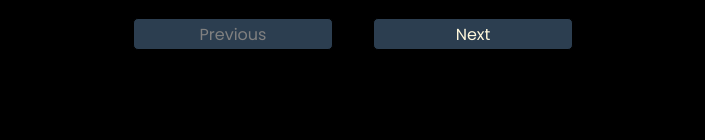
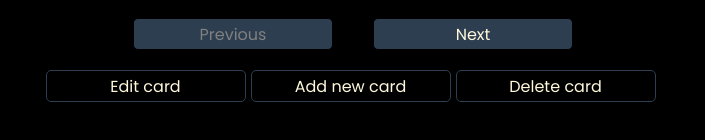
Before and after one commit to cornelia-schulz/flipcards, a Vue app: page / in a window 1280 px wide. Shown: the part 572-712 px from the top of the page, without its empty margins (287-992 px from the left). Built offline with nearby package versions, Linux system fonts and the light colour scheme.

Commit message:
added new components for add and edit card

```diff
--- a/src/components/Flipcard.vue
+++ b/src/components/Flipcard.vue
@@ -11,13 +11,18 @@
             <button @click="card--" :disabled="card <= 0">Previous</button>
             <button @click="card++" :disabled="card >= cards.length-1">Next</button>
         </div>
-
+        <div class="menu">
+            <button class="menu-btn">Edit card</button>
+            <button class="menu-btn">Add new card</button>
+            <button class="menu-btn">Delete card</button>
+        </div>
     </div>
 </template>
 
 <script>
 import Front from './Front.vue'
 import Back from './Back.vue'
+import cards from './data.json'
 export default {
   name: 'Flipcard',
   props: {},
@@ -25,22 +30,7 @@ export default {
       return {
           front: true,
           card: 0,
-          cards: [
-        {
-            id: 1,
-            img: 'https://encrypted-tbn0.gstatic.com/images?q=tbn:ANd9GcRqkayhT3NbL0s1YQqpLbhFnUSYNDqMMlZ1BPz0pi4H1PInC5r1AQ',
-            name: 'Hillary',
-            nickname: 'Hill',
-            url: 'https://en.wikipedia.org/wiki/Hillary_Clinton'
-        },
-        {
-            id: 2,
-            img: 'https://encrypted-tbn0.gstatic.com/images?q=tbn:ANd9GcQvcY5983wXq-E0sMixhCetS8m0onB5GGpcw1nsowMgCBw5Rw1x',
-            name: 'Michelle',
-            nickname: 'Forever first lady',
-            url: 'https://becomingmichelleobama.com/'
-        }
-        ]
+          cards: cards.cards
       }
   },
   methods: {
@@ -81,5 +71,11 @@ export default {
         color: grey;
     }
 
-
+    .menu-btn {
+        background-color: black;
+        border: 1px solid #2c3e50;
+        height: 2em;
+        font-size: 1em;
+        margin-right: 5px;
+    }
 </style>
--- /dev/null
+++ b/src/components/data.json
@@ -0,0 +1,18 @@
+{
+    "cards" : [
+    {
+        "id": 1,
+        "img": "https://encrypted-tbn0.gstatic.com/images?q=tbn:ANd9GcRqkayhT3NbL0s1YQqpLbhFnUSYNDqMMlZ1BPz0pi4H1PInC5r1AQ",
+        "name": "Hillary",
+        "nickname": "Hill",
+        "url": "https://en.wikipedia.org/wiki/Hillary_Clinton"
+    },
+    {
+        "id": 2,
+        "img": "https://encrypted-tbn0.gstatic.com/images?q=tbn:ANd9GcQvcY5983wXq-E0sMixhCetS8m0onB5GGpcw1nsowMgCBw5Rw1x",
+        "name": "Michelle",
+        "nickname": "Forever first lady",
+        "url": "https://becomingmichelleobama.com/"
+    }
+    ]
+}
```
Also changed, not shown: src/components/Add.vue (added, +9 -0 lines), src/components/Edit.vue (added, +9 -0 lines).
